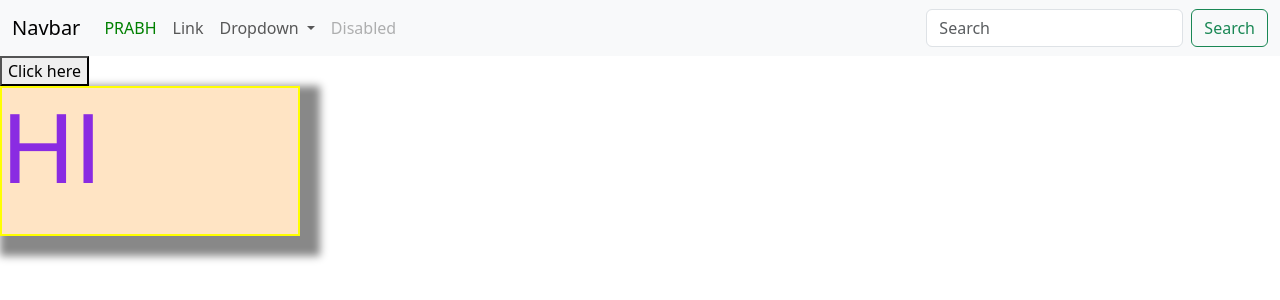
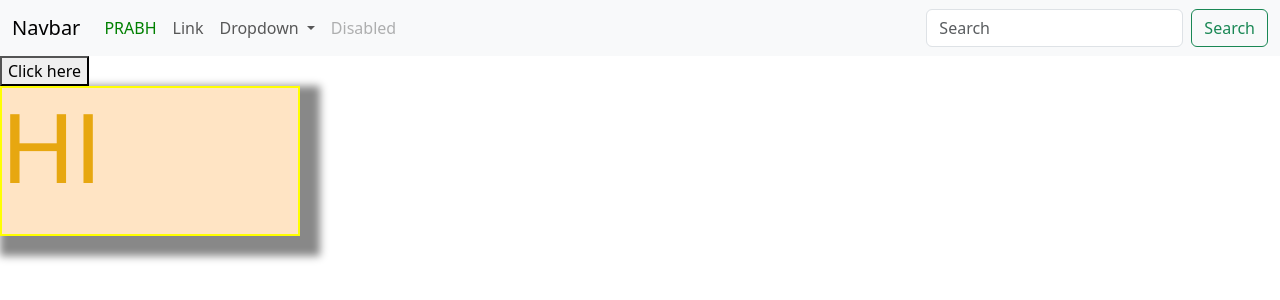
Before and after one commit to PrabhanjanSantikellur17/loginpage, a plain HTML site: page index.html in a window 1280 px wide. Drawn offline with nearby package versions, Linux system fonts and the light colour scheme.

Commit message:
color changed

```diff
--- a/style.css
+++ b/style.css
@@ -3,7 +3,7 @@
     border: 2px solid yellow;
     font-size: 100px;
     font-family: 'Franklin Gothic Medium', 'Arial Narrow', Arial, sans-serif;
-    color: blueviolet;
+    color: rgb(231, 167, 16);
     box-shadow: 10px 10px 8px 10px #888888;
     width: 300px;
     height: 150px;
```
